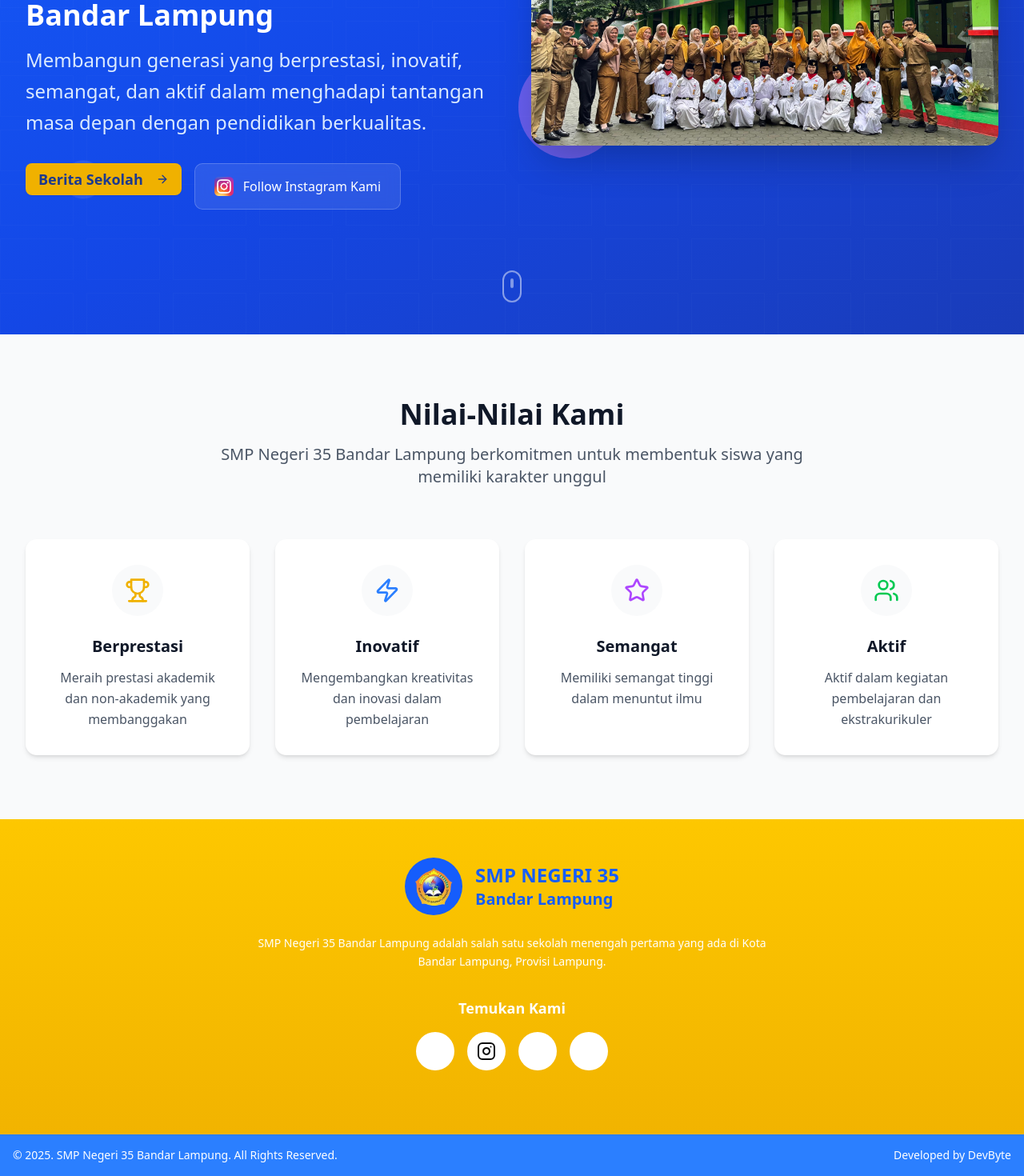
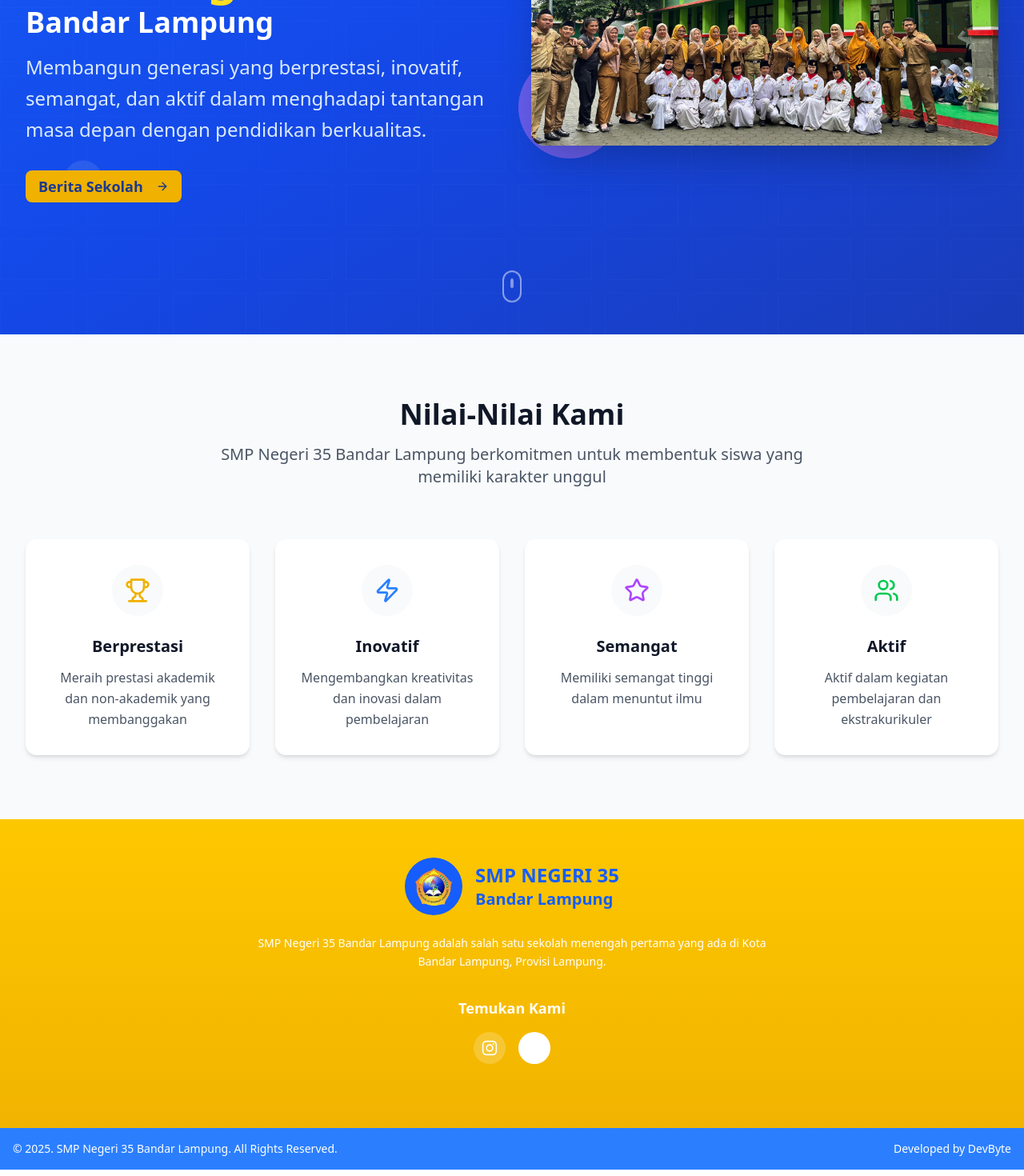
Before and after one commit to febrian2108/smp35-website, a React (Vite) app: page / in a window 1280 px wide. Shown: the part 446-1916 px from the top of the page at 80% size. Built offline with nearby package versions, Linux system fonts and the light colour scheme.

Commit message:
update icon footer, ui berita sekolah

```diff
--- a/package.json
+++ b/package.json
@@ -54,6 +54,7 @@
     "react-hook-form": "^7.56.3",
     "react-resizable-panels": "^3.0.2",
     "react-router-dom": "^7.6.1",
+    "react-social-icons": "^6.24.0",
     "recharts": "^2.15.3",
     "sonner": "^2.0.3",
     "tailwind-merge": "^3.3.0",
--- a/src/components/Footer.jsx
+++ b/src/components/Footer.jsx
@@ -1,4 +1,4 @@
-import { Facebook, Instagram, Youtube, Music } from 'lucide-react';
+import { SocialIcon } from 'react-social-icons';
 
 const Footer = () => {
   return (
@@ -36,34 +36,18 @@ const Footer = () => {
           <div className="mb-8">
             <h4 className="text-white text-lg font-semibold mb-4">Temukan Kami</h4>
             <div className="flex justify-center space-x-4">
-              <a
-                href="#"
-                className="bg-white bg-opacity-20 hover:bg-opacity-30 rounded-full p-3 transition-all duration-300"
-                aria-label="Facebook"
-              >
-                <Facebook className="w-6 h-6 text-white" />
-              </a>
-              <a
-                href="#"
-                className="bg-white bg-opacity-20 hover:bg-opacity-30 rounded-full p-3 transition-all duration-300"
-                aria-label="Instagram"
-              >
-                <Instagram className="w-6 h-6" />
-              </a>
-              <a
-                href="#"
-                className="bg-white bg-opacity-20 hover:bg-opacity-30 rounded-full p-3 transition-all duration-300"
-                aria-label="YouTube"
-              >
-                <Youtube className="w-6 h-6 text-white" />
-              </a>
-              <a
-                href="#"
-                className="bg-white bg-opacity-20 hover:bg-opacity-30 rounded-full p-3 transition-all duration-300"
-                aria-label="TikTok"
-              >
-                <Music className="w-6 h-6 text-white" />
-              </a>
+              <SocialIcon
+                url="https://www.instagram.com/smpn35balam"
+                fgColor="#fff"
+                bgColor="rgba(255,255,255,0.2)"
+                style={{ height: 40, width: 40 }}
+              />
+              <SocialIcon
+                url="https://www.tiktok.com/@smpn35balam"
+                fgColor="#fff"
+                bgColor="rgba(255,255,255,0.2)"
+                style={{ height: 40, width: 40 }}
+              />
             </div>
           </div>
         </div>
--- a/src/pages/Beranda.jsx
+++ b/src/pages/Beranda.jsx
@@ -77,15 +77,6 @@ const Beranda = () => {
                   </Button>
                 </Link>
 
-                <a
-                  href="https://www.instagram.com/smpn35balam"
-                  target="_blank"
-                  rel="noopener noreferrer"
-                  className="flex items-center space-x-3 px-6 py-4 bg-white/10 hover:bg-white/20 rounded-lg transition-colors backdrop-blur-sm border border-white/20"
-                >
-                  <img src="assets/U3Pgf6HaDKpd.png" alt="Instagram" className="h-6 w-6" />
-                  <span className="font-medium">Follow Instagram Kami</span>
-                </a>
               </div>
             </div>
 
--- a/src/pages/BeritaSekolah.jsx
+++ b/src/pages/BeritaSekolah.jsx
@@ -60,9 +60,6 @@ const BeritaSekolah = () => {
             <h1 className="text-4xl md:text-5xl font-bold mb-4">
               Berita Sekolah
             </h1>
-            <p className="text-xl text-blue-200 max-w-2xl mx-auto">
-              Ikuti perkembangan terbaru dan kegiatan-kegiatan menarik di SMP Negeri 35 Bandar Lampung
-            </p>
           </div>
         </div>
       </section>
@@ -167,36 +164,9 @@ const BeritaSekolah = () => {
         </div>
       </section>
 
-      {/* CTA Section */}
-      <section className="py-16 bg-blue-900 text-white">
-        <div className="container mx-auto px-4 sm:px-6 lg:px-8 text-center">
-          <h2 className="text-3xl font-bold mb-4">
-            Ingin Tahu Lebih Banyak?
-          </h2>
-          <p className="text-xl text-blue-200 mb-8 max-w-2xl mx-auto">
-            Kunjungi halaman lainnya untuk mengetahui lebih banyak tentang SMP Negeri 35 Bandar Lampung
-          </p>
-          <div className="flex flex-col sm:flex-row gap-4 justify-center">
-            <Link to="/profil/sejarah">
-              <Button variant="outline" size="lg" className="text-blue-900 border-white hover:bg-white">
-                Profil Sekolah
-              </Button>
-            </Link>
-            <Link to="/guru-staff">
-              <Button variant="outline" size="lg" className="text-blue-900 border-white hover:bg-white">
-                Guru & Staff
-              </Button>
-            </Link>
-            <Link to="/kontak">
-              <Button variant="outline" size="lg" className="text-blue-900 border-white hover:bg-white">
-                Kontak Kami
-              </Button>
-            </Link>
-          </div>
-        </div>
-      </section>
+      {/* Footer */}
+      <Footer />
 
-      <Footer />
     </div>
   );
 };
```
Also changed, not shown: 1 other file (tests, documents, lock files or other folders).
